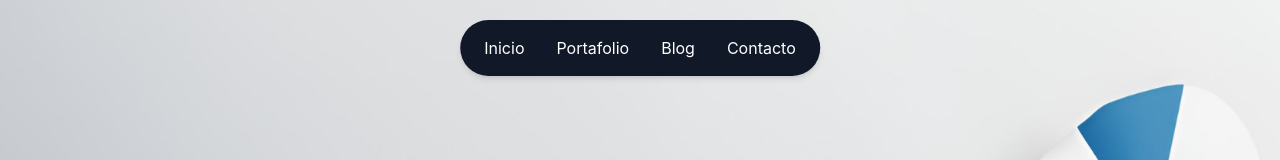
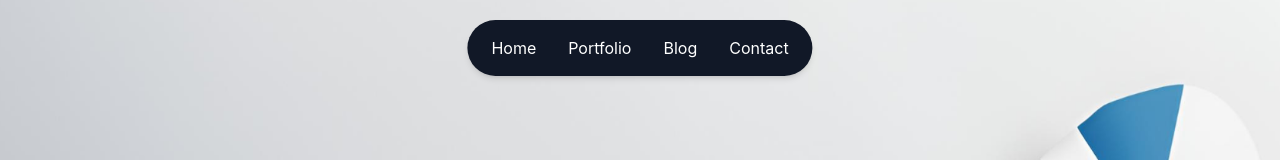
Before and after one commit to iAlessDev/personal_repository, a React (Create React App) app: page / in a window 1280 px wide. Shown: the top 160 px of the page. Built offline with nearby package versions, Linux system fonts and the light colour scheme; a web font is replaced by a local one.

Commit message:
Fix navbar language

```diff
--- a/src/components/navbar.jsx
+++ b/src/components/navbar.jsx
@@ -1,4 +1,5 @@
 import React from "react";
+import { Link } from "react-scroll"
 
 function Navbar() {
 
@@ -11,19 +12,21 @@ function Navbar() {
           className="flex flex-row items-center space-x-4 md:space-x-8 w-auto justify-center"
         >
           <li>
-            <a
-              href="/"
-              className="text-white hover:text-blue-300 transition duration-300"
+            <Link
+              to="home"
+              className="text-white hover:text-blue-300 transition duration-300 cursor-pointer"
+              smooth={true}
+              duration={500}
             >
-              Inicio
-            </a>
+              Home
+            </Link>
           </li>
           <li>
             <a
               href="/portfolio"
               className="text-white hover:text-blue-300 transition duration-300"
             >
-              Portafolio
+              Portfolio
             </a>
           </li>
           <li>
@@ -35,12 +38,14 @@ function Navbar() {
             </a>
           </li>
           <li>
-            <a
-              href="/contact"
-              className="text-white hover:text-blue-300 transition duration-300"
+            <Link
+              to="contact"
+              className="text-white hover:text-blue-300 transition duration-300 cursor-pointer"
+              smooth={true}
+              duration={500}
             >
-              Contacto
-            </a>
+              Contact
+            </Link>
           </li>
         </ul>
       </div>
```
